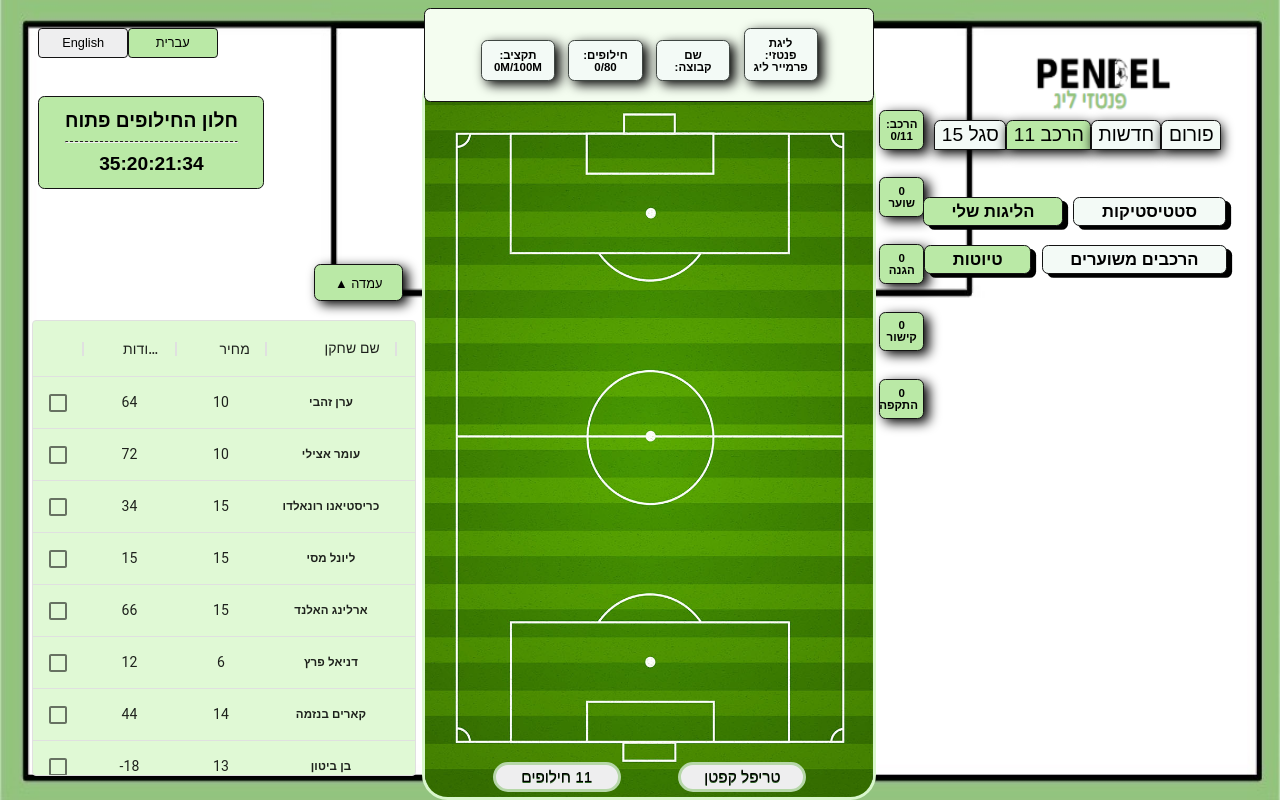
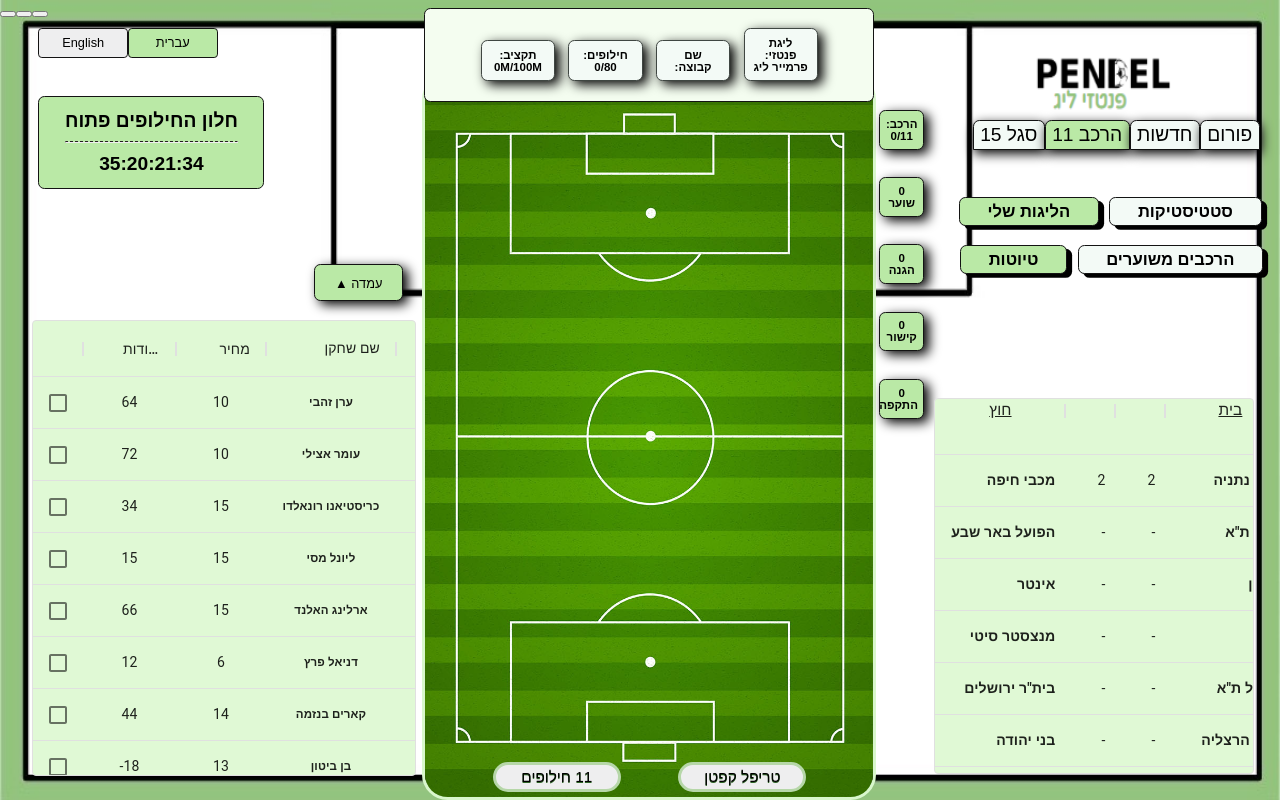
Before and after one commit to stavshay96/my-app, a React (Create React App) app: page /Fantasy in a window 1280 px wide. Built offline with nearby package versions, Linux system fonts and the light colour scheme.

Commit message:
start matches list

```diff
--- a/src/components/Fantasy/InfoAndFantasyOptions.jsx
+++ b/src/components/Fantasy/InfoAndFantasyOptions.jsx
@@ -17,19 +17,19 @@ function InfoAndFantasyOptions()
 
     return(
         <div>
-          <ButtonGroup style={{position:'fixed', top:'15%', right:'2%', unicodeBidi:'plaintext', width:'25%'}} >
+          <ButtonGroup style={{position:'fixed', top:'15%', right:'-1%', unicodeBidi:'plaintext', width:'25%'}} >
            <Button className="btnInfoAndOptions1"> {squad15} </Button>
            <Button className="btnInfoAndOptions1" style={{backgroundColor: '#bae9a6'}}> {lineup11} </Button>
            <Button className="btnInfoAndOptions1"> {news} </Button>
            <Button className="btnInfoAndOptions1"> {forum} </Button>
           </ButtonGroup>
 
-          <ButtonGroup style={{position:'fixed', top:'24%', right:'1.3%', unicodeBidi:'plaintext', width:'27%'}} >
+          <ButtonGroup style={{position:'fixed', top:'24%', right:'-1.5%', unicodeBidi:'plaintext', width:'27%'}} >
            <Button className="btnInfoAndOptions2" style={{backgroundColor: '#bae9a6'}}> {myLeagues} </Button>
            <Button className="btnInfoAndOptions2"> {statistics} </Button>
           </ButtonGroup>
 
-          <ButtonGroup style={{position:'fixed', top:'30%', right:'1.2%', unicodeBidi:'plaintext', width:'27%'}} >
+          <ButtonGroup style={{position:'fixed', top:'30%', right:'-1.6%', unicodeBidi:'plaintext', width:'27%'}} >
            <Button className="btnInfoAndOptions2" style={{backgroundColor: '#bae9a6'}}> {drafts} </Button>
            <Button className="btnInfoAndOptions2"> {expectedLineups} </Button>
           </ButtonGroup>
--- a/src/components/Fantasy/MatchesList.css
+++ b/src/components/Fantasy/MatchesList.css
@@ -0,0 +1,13 @@
+.DataGrid {
+    text-align: center;
+    background-color: #bdeaba;
+    border-radius: 0.5vw 0.5vw 0 0;
+    border: 0.25vw solid #131313;
+    display: inline-block;
+    cursor: pointer;
+    color: #000000;
+    font-family: 'Alef', sans-serif;
+    font-size: 1.2vw;
+    padding: 1% 2%;
+    /*text-decoration: none;*/
+}
--- a/src/components/Fantasy/MatchesList.jsx
+++ b/src/components/Fantasy/MatchesList.jsx
@@ -1,8 +1,69 @@
 import React from "react";
+import { DataGrid,  GridToolbar } from "@material-ui/data-grid";
+import Button from 'react-bootstrap/Button';
+import ButtonGroup from 'react-bootstrap/ButtonGroup';
+import "./MatchesList.css"
+
+const cols = [
+    { field: "AwayTeam", headerName: "חוץ", headerAlign: 'center', width: 130, filterable: false, sortable: false, align: 'right',
+    renderCell: wrapCellTeamNameText ,  renderHeader: wrapHeaderText},
+    { field: "ScoreAwayTeam", headerName: " ", headerAlign: 'right', type:"number", width: 30, filterable: false, sortable: false, align: 'right' },
+    { field: "ScoreHomeTeam", headerName: " ", headerAlign: 'right',  type:"number", width: 30, filterable: false, sortable: false, align: 'right' },
+    { field: "HomeTeam", headerName: "בית", headerAlign: 'center', width: 130, filterable: false, sortable: false, align: 'right',
+     renderCell: wrapCellTeamNameText, renderHeader: wrapHeaderText },
+]
+
+const rows =[
+    {id:1, HomeTeam: 'מכבי נתניה' , ScoreHomeTeam:'2', ScoreAwayTeam: '2', AwayTeam: 'מכבי חיפה'},
+    {id:2, HomeTeam: 'מכבי ת"א' , ScoreHomeTeam:'-', ScoreAwayTeam: '-', AwayTeam: 'הפועל באר שבע'},
+    {id:3, HomeTeam: 'מילאן' , ScoreHomeTeam:'-', ScoreAwayTeam: '-', AwayTeam: 'אינטר'},
+    {id:4, HomeTeam: 'פסז' , ScoreHomeTeam:'-', ScoreAwayTeam: '-', AwayTeam: 'מנצסטר סיטי'},
+    {id:5, HomeTeam: ' הפועל ת"א' , ScoreHomeTeam:'-', ScoreAwayTeam: '-', AwayTeam: 'בית"ר ירושלים'},
+    {id:6, HomeTeam: 'מכבי הרצליה' , ScoreHomeTeam:'-', ScoreAwayTeam: '-', AwayTeam: 'בני יהודה'},
+    {id:7, HomeTeam: 'ברצלונה' , ScoreHomeTeam:'-', ScoreAwayTeam: '-', AwayTeam: 'ריאל מדריד'},
+
+]
+
+function wrapCellTeamNameText(params) {
+    return (
+        <div style={{ whiteSpace: 'normal', lineHeight:'1.5', fontSize:'1.1vw', fontWeight: 'bold',}}>
+            {params.value}
+        </div>
+    );
+  }
+
+  function wrapHeaderText(params) {
+    return (
+        <div style={{ whiteSpace: 'normal',lineHeight:'1.5', fontSize:'1.2vw', textDecoration:'underline' }}>
+            {params.colDef.headerName}
+        </div>
+    );
+  }
+
 
 function MatchesList()
 {
+    return(
+        <div>
+            <ButtonGroup>
+                <Button></Button>
+                <Button></Button>
+                <Button></Button>
+            </ButtonGroup>
 
+
+    <DataGrid
+    style={{position:'fixed', top:'49.8%', right:'2%',
+        width:'25%', height: '47%', backgroundColor: '#e0f9d5',     }}
+    rows={rows}
+    columns={cols}
+    disableColumnMenu
+    disableColumnSort
+    hideFooter
+
+
+    />
+    </div>)
 }
 
 export default MatchesList;
--- a/src/components/Fantasy/PlayersList.jsx
+++ b/src/components/Fantasy/PlayersList.jsx
@@ -11,7 +11,7 @@ import "./PlayersList.css";
 
 const columns = [
   { field: "points", headerName: "נקודות", headerAlign: 'right', type: "number", width: 93, filterable: false, align: 'center' },
-  { field: "price", headerName: "מחיר", headerAlign: 'right', type: "number", width: 90, filterable: false, align: 'center' },
+  { field: "price", headerName: "מחיר", headerAlign: 'right', type: "number", width: 90, filterable: true, align: 'center' },
   { field: "playerName", headerName: "שם שחקן", headerAlign: 'right', width: 130, filterable: false,
   align: 'center',   renderCell: wrapCellPlayerNameText , renderHeader: wrapHeaderText },
   {field: "position", headerName: " ", headerAlign: 'center', width: 70, filterable: false, align: 'center', renderCell: wrapCellPositionColor,
@@ -23,15 +23,16 @@ const maccabiTelAviv = 'מכבי ת"א';
 const positions = ['הכל','שוער' ,'הגנה', 'קישור', 'התקפה'];
 
 const rows = [
-  { id: 1, points: 64, price: 10, playerName: "ערן זהבי", position: 'FW' },
-  { id: 2, points: 72, price: 10, playerName: "עומר אצילי", position: 'MF' },
-  { id: 3, points: 34, price: 15, playerName: "כריסטיאנו רונאלדו", position: 'MF' },
-  { id: 4, points: 15, price: 15, playerName: "ליונל מסי", position: 'MF' },
-  { id: 5, points: 66, price: 15, playerName: "ארלינג האלנד", position: 'FW' },
-  { id: 6, points: 12, price: 6, playerName: "דניאל פרץ", position: 'GK' },
-  { id: 7, points: 44, price: 14, playerName: "קארים בנזמה", position: 'FW' },
-  { id: 8, points: -18, price: 13, playerName: "בן ביטון", position: 'FW' },
-  { id: 9, points: 25, price: 14, playerName: "ניימאר", position: 'FW' },
+  { id: 1, points: 64, price: 10, playerName: `ערן זהבי`, position: 'FW' , team: 'מכבי ת"א'},
+  { id: 2, points: 72, price: 10, playerName: "עומר אצילי", position: 'MF' ,team: 'מכבי חיפה' },
+  { id: 3, points: 34, price: 15, playerName: "כריסטיאנו רונאלדו", position: 'MF', team: 'אל נאסר'},
+  { id: 4, points: 15, price: 15, playerName: "ליונל מסי", position: 'MF' , team:'פסז' },
+  { id: 5, points: 66, price: 15, playerName: "ארלינג האלנד", position: 'FW', team: 'מנצסטר סיטי'},
+  { id: 6, points: 12, price: 6, playerName: "דניאל פרץ", position: 'GK' , team: 'מכבי ת"א'},
+  { id: 7, points: 44, price: 14, playerName: "קארים בנזמה", position: 'FW', team: 'ריאל מדריד'},
+  { id: 8, points: -18, price: 13, playerName: "בן ביטון", position: 'FW', team: 'הפועל ת"א' },
+  { id: 9, points: 25, price: 14, playerName: "ניימאר", position: 'FW' , team: 'פסז'},
+  { id: 10, points: 34, price: 9, playerName: "סרחיו ראמוס", position: 'DF' , team: 'פסז'},
 ];
 
 function wrapCellPositionColor(params) {
```
